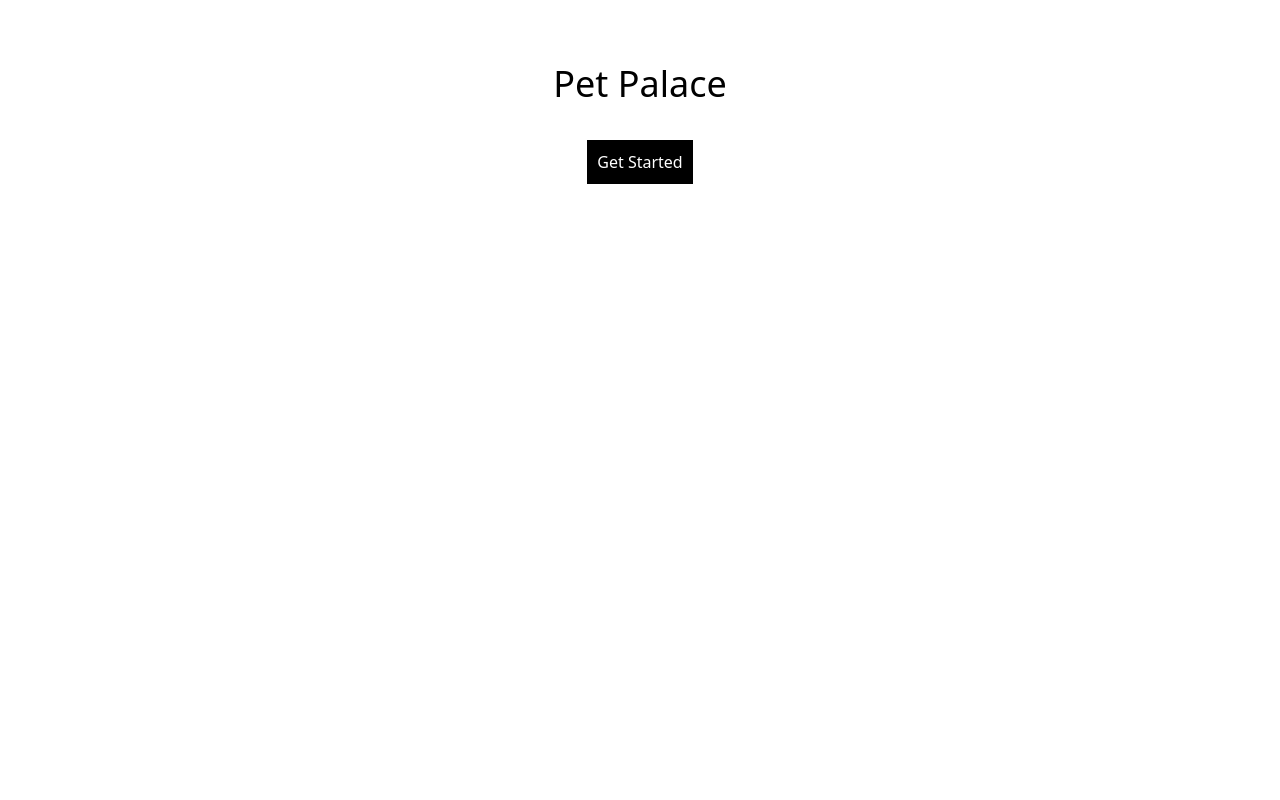
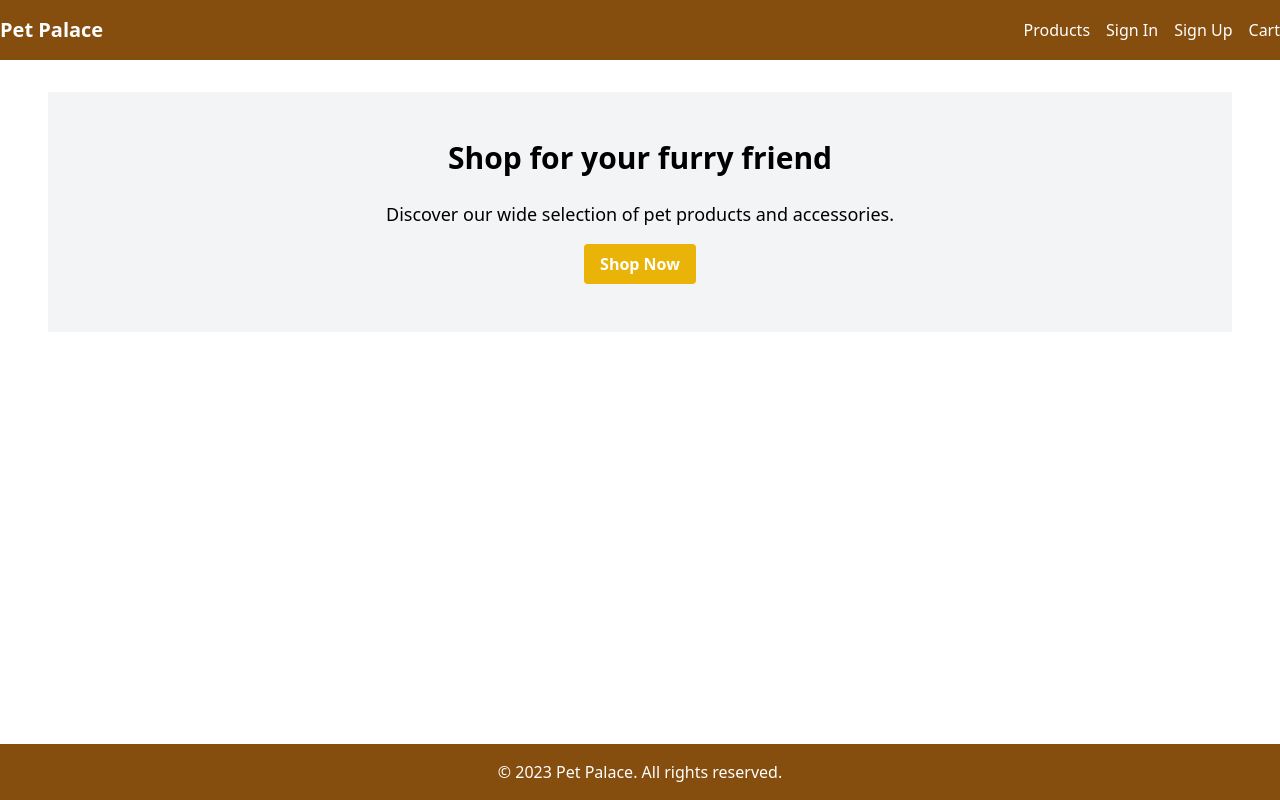
Before and after one commit to youba1993/petpalace2, a React (Create React App) app in the folder client/: page / in a window 1280 px wide. Built offline with nearby package versions, Linux system fonts and the light colour scheme.

Commit message:
adding HomePage, Header and Footer to the frontend

```diff
--- a/client/package.json
+++ b/client/package.json
@@ -9,6 +9,8 @@
     "@testing-library/user-event": "^13.5.0",
     "react": "^18.2.0",
     "react-dom": "^18.2.0",
+    "react-loading-skeleton": "^3.1.1",
+    "react-router-dom": "^6.8.2",
     "react-scripts": "5.0.1",
     "web-vitals": "^2.1.4"
   },
--- a/client/src/App.js
+++ b/client/src/App.js
@@ -1,15 +1,35 @@
+import React from 'react';
+import { BrowserRouter as Router, Routes, Route } from 'react-router-dom';
+import Header from './components/Header';
+import Footer from './components/Footer';
+import HomePage from './pages/HomePage';
+// import ProductListPage from './pages/ProductListPage';
+// import ProductDetailPage from './pages/ProductDetailPage';
+// import CartPage from './pages/CartPage';
+// import CheckoutPage from './pages/CheckoutPage';
+// import Login from './pages/Login';
+// import Signup from './pages/SignUp';
 
 function App() {
   return (
-    <div >
-     <div className="flex flex-col items-center mt-16">
-       <h1 className="text-4xl text-center">
-         Pet Palace
-       </h1>
-       <button className="bg-black text-white p-2.5 w-fit mt-9 ">
-         Get Started
-       </button>
-     </div>
+    <div className="flex flex-col min-h-screen">
+      <Router>
+        <Header />
+
+        <main className="container flex-1 mx-auto px-4">
+          <Routes>
+            <Route exact path="/" element={<HomePage />}/>
+            {/* <Route exact path="/products" element={<ProductListPage />}/>
+            <Route path="/products/:id" element={<ProductDetailPage />}/>
+            <Route path="/cart" element={<CartPage />}/>
+            <Route path="/checkout" element={<CheckoutPage />}/>
+            <Route path='/login' element={<Login />} />
+            <Route path='/Signup' element={<Signup />} /> */}
+          </Routes>
+        </main>
+
+        <Footer />
+      </Router>
     </div>
   );
 }
--- /dev/null
+++ b/client/src/components/Footer.js
@@ -0,0 +1,15 @@
+import React from 'react';
+
+function Footer() {
+  return (
+    <footer className="bg-yellow-800 text-white">
+      <div className="container mx-auto py-4">
+        <p className="text-center">
+          &copy; 2023 Pet Palace. All rights reserved.
+        </p>
+      </div>
+    </footer>
+  );
+}
+
+export default Footer;
--- /dev/null
+++ b/client/src/components/Header.js
@@ -0,0 +1,33 @@
+import React from 'react';
+import { Link } from 'react-router-dom';
+
+function Header() {
+  return (
+    <header className="bg-yellow-800 text-white">
+      <div className="container mx-auto py-4">
+        <nav className="flex items-center justify-between">
+          <Link to="/" className="text-xl font-bold">
+            Pet Palace
+          </Link>
+
+          <ul className="flex space-x-4">
+            <li>
+              <Link to="/products">Products</Link>
+            </li>
+            <li>
+              <Link to="/login">Sign In</Link>
+            </li>
+            <li>
+              <Link to="/signup">Sign Up</Link>
+            </li>
+            <li>
+              <Link to="/cart">Cart</Link>
+            </li>
+          </ul>
+        </nav>
+      </div>
+    </header>
+  );
+}
+
+export default Header;
--- /dev/null
+++ b/client/src/pages/HomePage.js
@@ -0,0 +1,29 @@
+import React from 'react';
+import { Link } from 'react-router-dom';
+
+function HomePage() {
+
+  return (
+    <div className='p-8'>
+    <div className="bg-gray-100 py-12 px-4 sm:px-6 lg:px-8">
+      <div className="max-w-7xl mx-auto">
+        <div className="text-center">
+          <h2 className="text-3xl font-semibold mb-6">
+            Shop for your furry friend
+          </h2>
+          <p className="text-lg mb-4">
+            Discover our wide selection of pet products and accessories.
+          </p>
+        </div>
+      </div>
+      <div className="flex justify-center">
+        <Link to="/products" className="bg-yellow-500 hover:bg-yellow-700 text-white font-bold py-2 px-4 rounded">
+          Shop Now
+        </Link>
+      </div>
+    </div>
+    </div>
+  );
+}
+
+export default HomePage;
```
Also changed, not shown: 1 other file (tests, documents, lock files or other folders).
